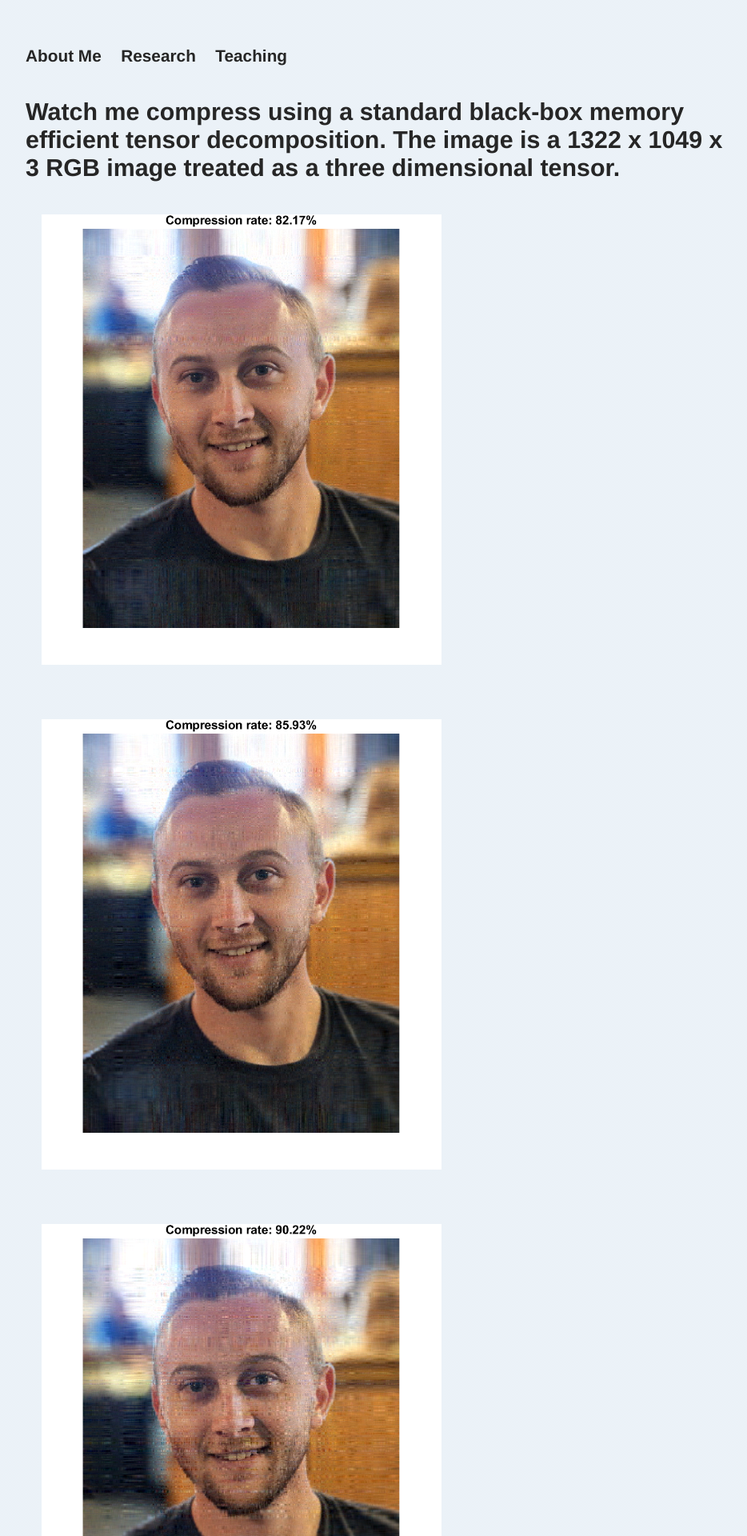
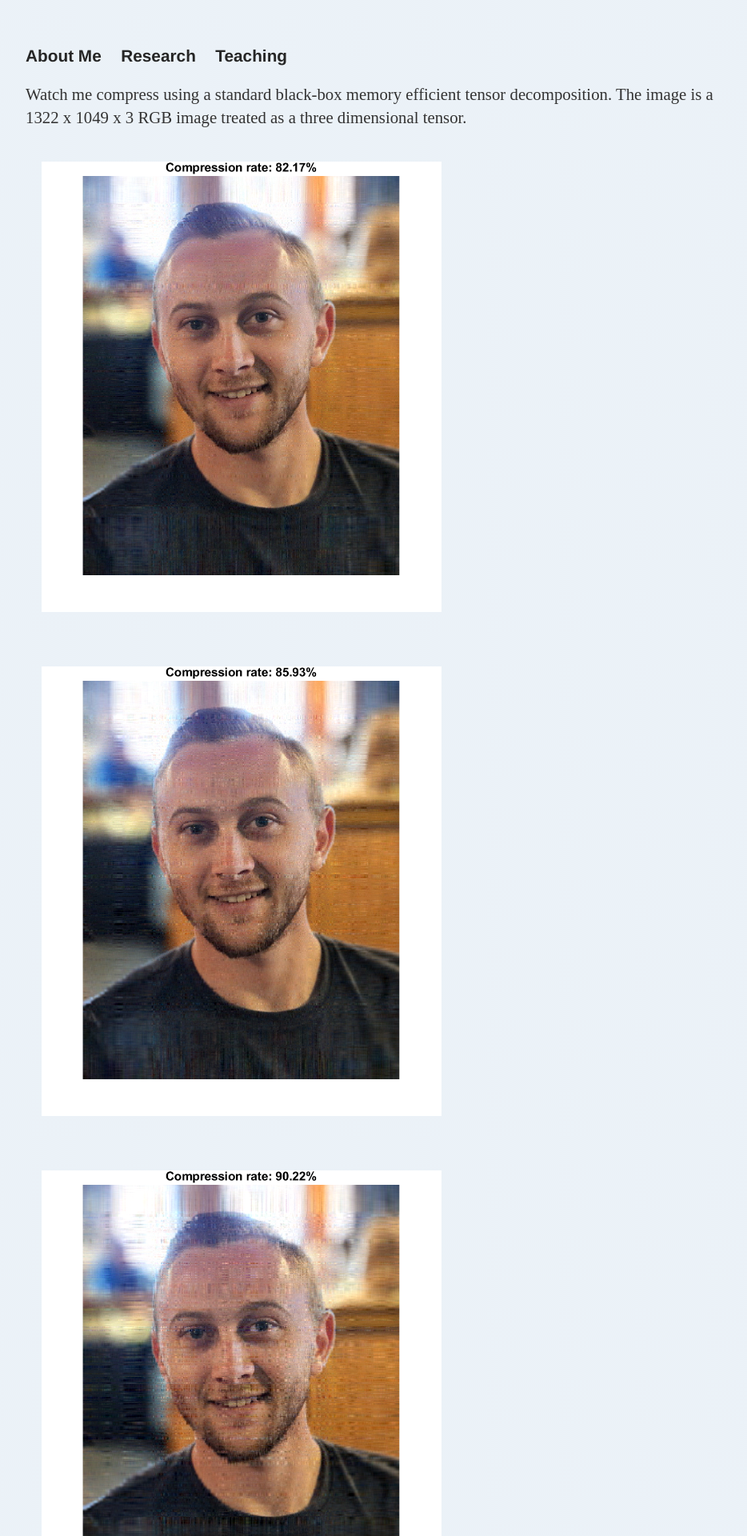
Before and after one commit to dhayes95/dhayes95.github.io, a Jekyll site: the page built from compression/index.html, in a window 1280 px wide. Shown: the top 1920 px of the page at 80% size, without its empty margins (160-1094 px from the left). Built offline with Jekyll 4.4.1, drawn with Linux system fonts in a browser that asks for light colours.

Commit message:
Change heading to paragraph in index.html

```diff
--- a/compression/index.html
+++ b/compression/index.html
@@ -4,7 +4,7 @@
 ---
 
 		<div class="about">
-		 <h4 style="margin-bottom: 20px">Watch me compress using a standard black-box memory efficient tensor decomposition. The image is a 1322 x 1049 x 3 RGB image treated as a three dimensional tensor.</h4>
+		 <p style="margin-bottom: 20px">Watch me compress using a standard black-box memory efficient tensor decomposition. The image is a 1322 x 1049 x 3 RGB image treated as a three dimensional tensor.</p>
 
       <p style="padding:20px;"><img src="comp8.png" height= "auto" width="500"></p>
       <p style="padding:20px;"><img src="comp7.png" height= "auto" width="500"></p>
```
